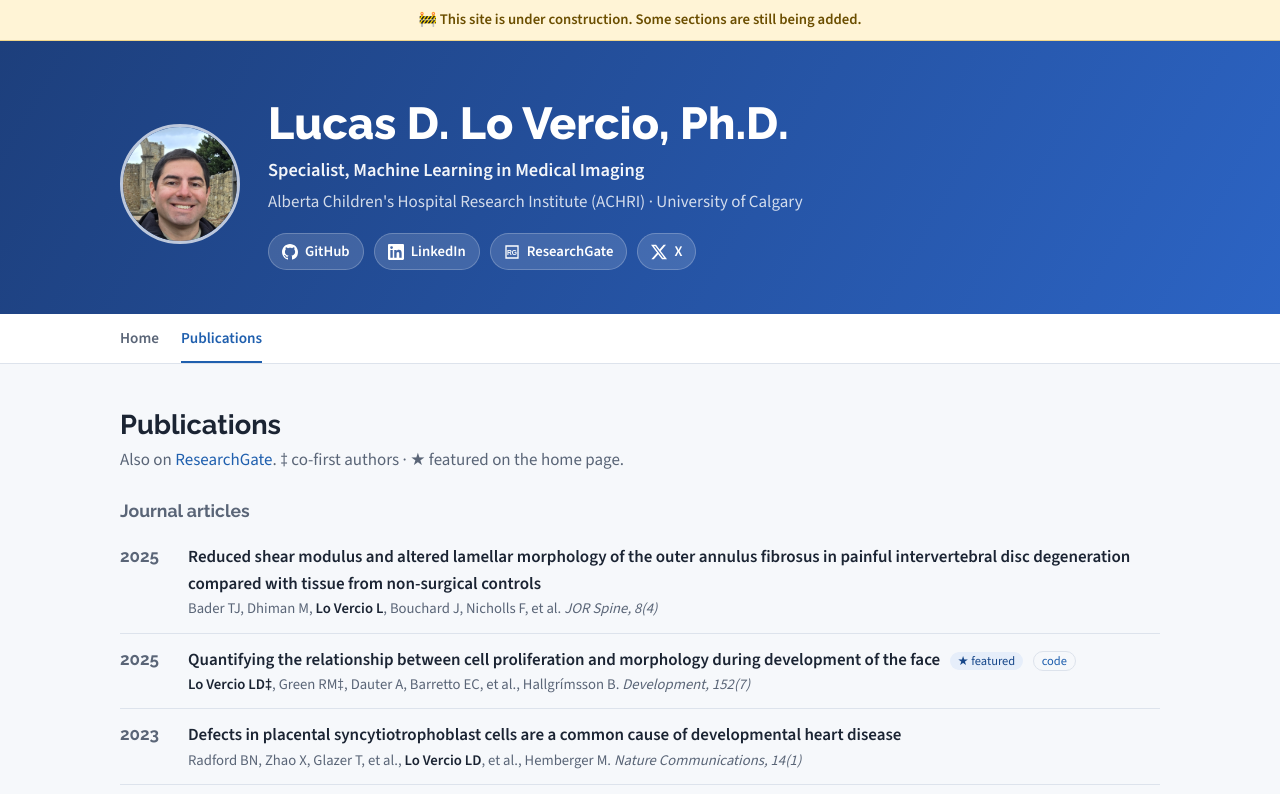
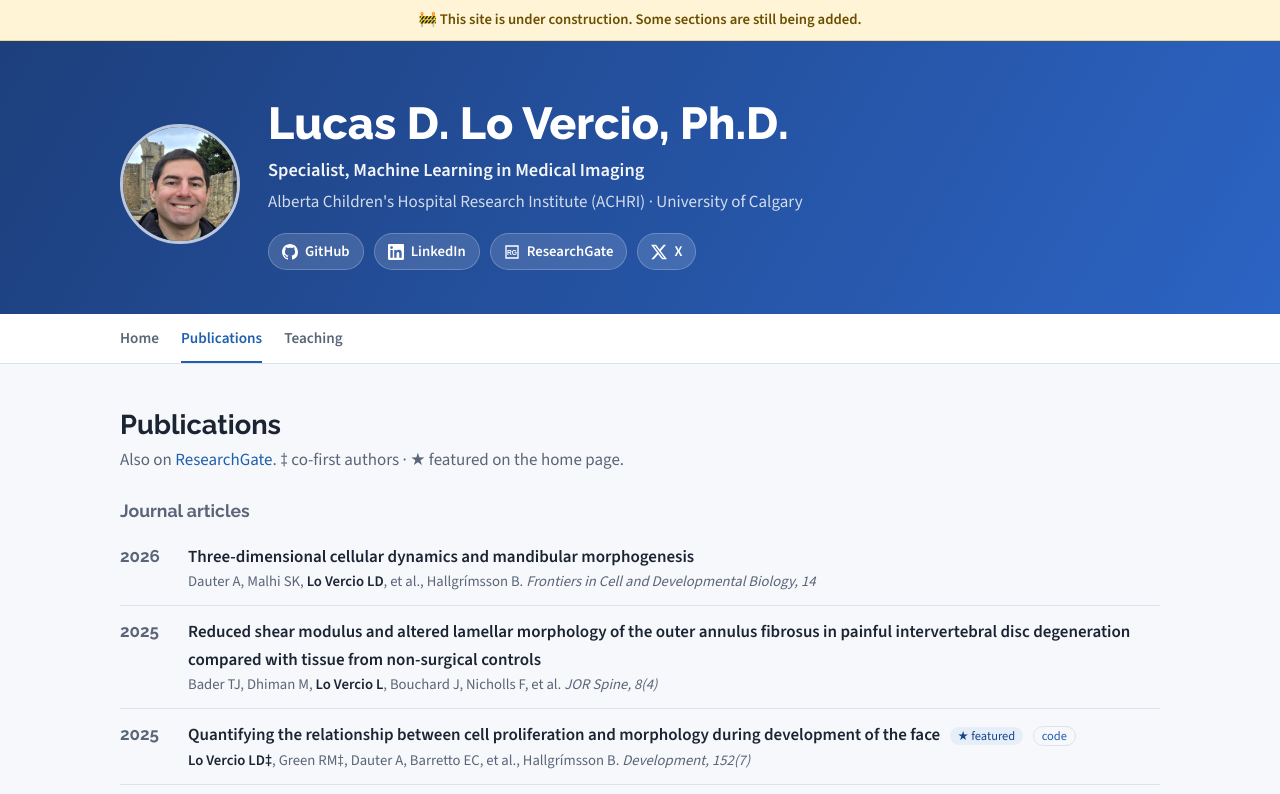
Before and after one commit to lucaslovercio/lucaslovercio.github.io, a plain HTML site: page publications.html in a window 1280 px wide. Shown: the top 794 px of the page. Drawn offline with nearby package versions, Linux system fonts and the light colour scheme.

Commit message:
Publications and Teaching activities in news pages.

```diff
--- a/css/style.css
+++ b/css/style.css
@@ -189,6 +189,7 @@ main section { padding: 44px 0 8px; scroll-margin-top: 48px; }
   font-size: .78rem; margin-left: 6px; padding: 1px 8px; border-radius: 999px;
   border: 1px solid var(--line); white-space: nowrap;
 }
+.teach { grid-template-columns: 96px 1fr; }
 
 .footer { color: var(--muted); font-size: .9rem; padding-top: 40px; padding-bottom: 40px; }
 
--- a/js/data.js
+++ b/js/data.js
@@ -157,6 +157,17 @@ window.SITE = {
       papers: [],
       thumb: "assets/thumbs/qsw_4.png",
       note: "University of Calgary, May 2026"
+    },
+    {
+      name: "SpinalCordAnalysis",
+      url: "https://github.com/lucaslovercio/SpinalCordAnalysis",
+      area: "microscopy",
+      description: "Spinal cord analysis: thickness and gene expression",
+      language: "MATLAB",
+      tags: ["Segmentation", "Thickness measurement"],
+      papers: [],
+      thumb: "",
+      note: "Based on cimtool"
     }
   ],
 
@@ -169,6 +180,10 @@ window.SITE = {
      featured:  true → also listed under "Featured research" on Home
      highlight: optional one-liner shown with featured papers         */
   publications: [
+    { key: "dauter", type: "journal", year: 2026,
+      authors: "Dauter A, Malhi SK, Lo Vercio LD, et al., Hallgrímsson B",
+      title: "Three-dimensional cellular dynamics and mandibular morphogenesis",
+      venue: "Frontiers in Cell and Developmental Biology, 14", doi: "10.3389/fcell.2026.1823297" },
     { key: "jorspine2025", type: "journal", year: 2025,
       authors: "Bader TJ, Dhiman M, Lo Vercio L, Bouchard J, Nicholls F, et al.",
       title: "Reduced shear modulus and altered lamellar morphology of the outer annulus fibrosus in painful intervertebral disc degeneration compared with tissue from non-surgical controls",
@@ -206,7 +221,7 @@ window.SITE = {
     { key: "frontiers2021", type: "journal", year: 2021,
       authors: "Marchini M‡, Hu D‡, Lo Vercio L, Young NM, Forkert ND, Hallgrímsson B, Marcucio R",
       title: "Wnt signaling drives correlated changes in facial morphology and brain shape",
-      venue: "Frontiers in Cell and Developmental Biology", doi: "10.3389/fcell.2021.644099" },
+      venue: "Frontiers in Cell and Developmental Biology, 9", doi: "10.3389/fcell.2021.644099" },
 
     { key: "evolbio2020", type: "journal", year: 2020,
       authors: "Devine J, Aponte JD, Katz DC, Liu W, Lo Vercio LD, et al.",
@@ -261,5 +276,53 @@ window.SITE = {
       authors: "D'Amato JP, Lo Vercio L, Rubi P, Fernandez Vera E, Barbuzza R, del Fresno M, Larrabide I",
       title: "Efficient scatter model for simulation of ultrasound images from computed tomography data",
       venue: "Proc. SPIE 9681, SIPAIM", doi: "10.1117/12.2205937" }
+  ],
+
+  teaching_courses: [
+    {
+      key: "qsw2026", role: "Guest lecturer", year: "2026",
+      title: "Cellpose Lab", topics: "Cellpose, observer variability", university: "UCalgary"
+    },
+    {
+      key: "mdsc68911", role: "Guest lecturer", year: "2023,2024",
+      title: "Medical Imaging Applications", topics: "Image registration, Machine Learning", university: "UCalgary"
+    },
+    {
+      key: "improcess", role: "Instructor", year: "2022",
+      title: "Workshop: Introduction to Image Processing using Open-Source Software",
+      topics: "Filtering. Segmentation. 3DSlicer, Paraview, ITK, Python", university: "UCalgary"
+    },
+    {
+      key: "custodios", role: "Instructor", year: "2018",
+      title: "Technological Applications for Conservation",
+      topics: "GPS, Geographic Information Systems, Image Processing", university: "UNCPBA"
+    },
+    {
+      key: "tim", role: "Teaching Assistant", year: "2014, 2015, 2017",
+      title: "Medical Imaging workshop",
+      topics: "Filtering, segmentation, quantification and registration of medical images", university: "UNCPBA"
+    },
+    {
+      key: "metodologias", role: "Teaching Assistant", year: "2009-2018",
+      title: "Software Development Methodologies I",
+      topics: "UML, UP, Agile software development. IBM Professional Qualification RT011", university: "UNCPBA"
+    },
+    {
+      key: "tio", role: "Teaching Assistant", year: "2016-2018",
+      title: "Information Technologies for Organizations",
+      topics: "Fundamentals of organizations, Business requirements, Git, CMMI", university: "UNCPBA"
+    },
+    {
+      key: "compiladores", role: "Teaching Assistant", year: "2011-2019",
+      title: "Design of Compilers I",
+      topics: "Symbols tables, lexical and syntactic analysis, YACC, Assembly language", university: "UNCPBA"
+    },
+    {
+      key: "estructuras-tupar", role: "Teaching Assistant", year: "2011",
+      title: "Data Storage Structures",
+      topics: "Data modeling (Entity-Relationship Diagrams, Normal Forms, Business Requirements) and data structures in secondary storage",
+      university: "UNCPBA"
+    },
   ]
+
 };
--- a/js/main.js
+++ b/js/main.js
@@ -155,6 +155,28 @@
     }).join("");
   }
 
+  /* ---- teaching (Teaching page) ---- */
+  function teachItem(c) {
+    return `
+      <li class="pub teach">
+        <span class="pub-year">${esc(c.year).replace(/,\s*/g, ", ")}</span>
+        <div>
+          <span class="pub-title">${esc(c.title)}</span>
+          <span class="pub-code">${esc(c.role)}</span>
+          ${c.topics ? `<div class="pub-meta">${esc(c.topics)}</div>` : ""}
+        </div>
+      </li>`;
+  }
+
+  /* grouped by university, in the order they appear in data.js */
+  if ($("teach")) {
+    const C = S.teaching_courses || [];
+    const unis = [...new Set(C.map((c) => c.university))];
+    $("teach").innerHTML = unis.map((u) =>
+      `<div class="pub-group"><h3>${esc(u)}</h3><ul class="pub-list">${C.filter((c) => c.university === u).map(teachItem).join("")}</ul></div>`
+    ).join("");
+  }
+
   /* mark current page in the nav */
   /* works for "/", "/index.html", "/publications" and "/publications.html" */
   const page = (s) => (s.split("/").pop() || "index").replace(/\.html$/, "");
--- a/publications.html
+++ b/publications.html
@@ -31,6 +31,7 @@
     <div class="wrap">
       <a href="index.html">Home</a>
       <a href="publications.html">Publications</a>
+      <a href="teaching.html">Teaching</a>
     </div>
   </nav>
 
```
Also changed, not shown: index.html (+2 -1 lines), teaching.html (added, +56 -0 lines).
